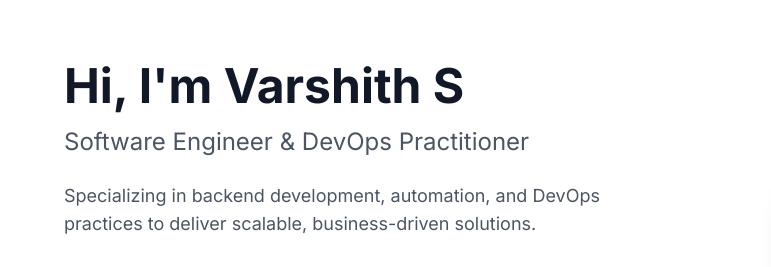
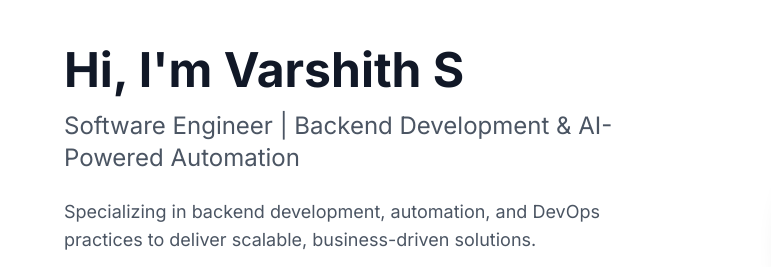
Before and after one commit to s-varshith/portfolio, a plain HTML site: page index.html in a window 1280 px wide. Shown: the part 214-481 px from the top of the page, 0-771 px from the left. Drawn offline with nearby package versions, Linux system fonts and the light colour scheme.

Commit message:
Update index.html

```diff
--- a/index.html
+++ b/index.html
@@ -99,7 +99,7 @@
                         Hi, I'm Varshith S
                     </h1>
                     <h2 class="text-xl lg:text-2xl text-gray-600 font-medium mb-6">
-                        Software Engineer & DevOps Practitioner
+                        Software Engineer | Backend Development & AI-Powered Automation
                     </h2>
                     <p class="text-base lg:text-lg text-gray-600 mb-8 leading-relaxed max-w-xl mx-auto lg:mx-0">
                         Specializing in backend development, automation, and DevOps practices to deliver scalable,
```
